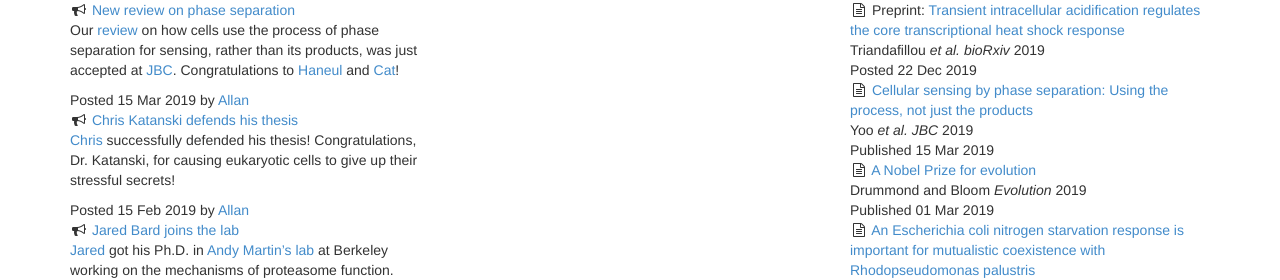
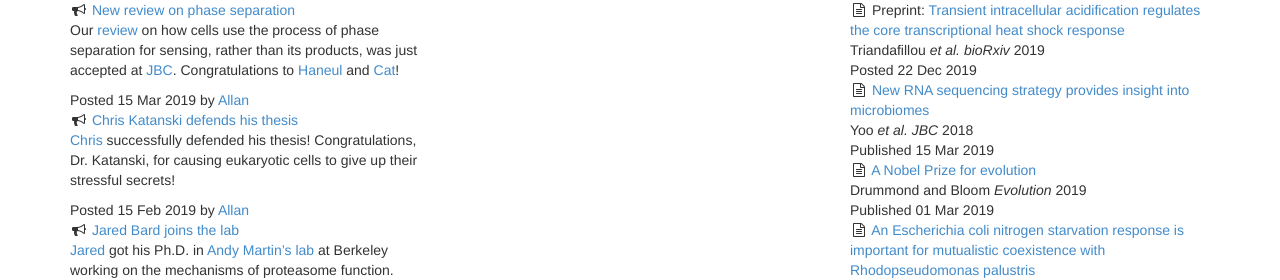
Before and after one commit to mapan-star/DrummLab, a Jekyll site: the page built from index.html, in a window 1280 px wide. Shown: the part 530-810 px from the top of the page. Built offline with Jekyll 4.4.1, drawn with Linux system fonts in a browser that asks for light colours; nearby versions of some CDN libraries.

Commit message:
Update 2019-03-15-cellular-sensing-by-phase-separation.md

```diff
--- a/papers/_posts/2019-03-15-cellular-sensing-by-phase-separation.md
+++ b/papers/_posts/2019-03-15-cellular-sensing-by-phase-separation.md
@@ -1,14 +1,14 @@
 ---
 layout: paper
-title: "Cellular sensing by phase separation: Using the process, not just the products"
-year: "2019"
-shortref: "Yoo <i>et al.</i> <i>JBC</i> 2019"
-nickname: cellular-sensing-by-phase-separation
-journal: "Journal of Biological Chemistry"
-volume: 294
-issue: 18
-pages: 7151-7159
-authors: "Yoo H, Triandafillou CG, Drummond DA"
+title: "New RNA sequencing strategy provides insight into microbiomes"
+year: "2018"
+shortref: "Yoo <i>et al.</i> <i>JBC</i> 2018"
+nickname: New RNA sequencing strategy provides insight into microbiomes
+journal: ""
+volume:
+issue:
+pages:
+authors: "Tao Pan, A. Murat Eren, Matt Wood"
 image: /assets/images/papers/process-products.svg
 redirect_from:
 fulltext: http://www.jbc.org/content/294/18/7151.long
@@ -33,4 +33,4 @@
 
 # Abstract
 
-In cells, phase separation creates two distinct liquid phases from a single mixed liquid phase, like oil droplets separating from water. Considerable attention has focused on how the products of phase separation—the resulting droplets—might act as biological compartments, bioreactors, filters, and membraneless organelles. Here we expand this perspective, reviewing recent results showing how cells instead use the process of phase separation to sense intracellular and extracellular changes. We review case studies in phase-separation-based sensing and discuss key features, such as extraordinary sensitivity, which make the process of phase separation ideally suited to meet a range of sensory challenges cells encounter.
+The new tools analyze transfer RNA (tRNA), a molecular Rosetta Stone that translates the genetic information encoded in DNA into proteins that perform basic biological functions. Developing a clear picture of tRNA dynamics will allow scientists to understand the activity of naturally occurring microbiomes, and study their responses to environmental changes, such as varying temperatures or changing availability of nutrients.
```
